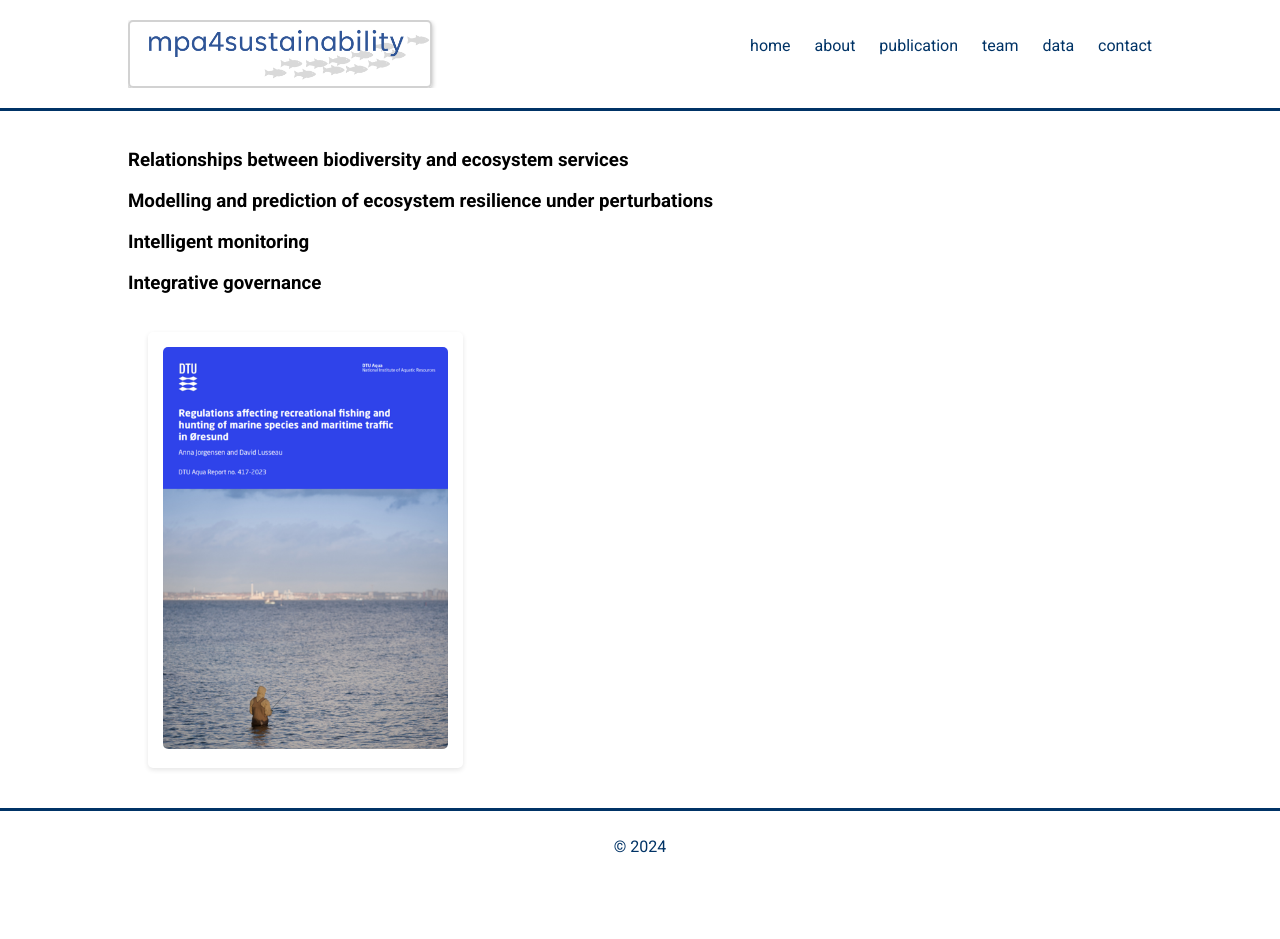
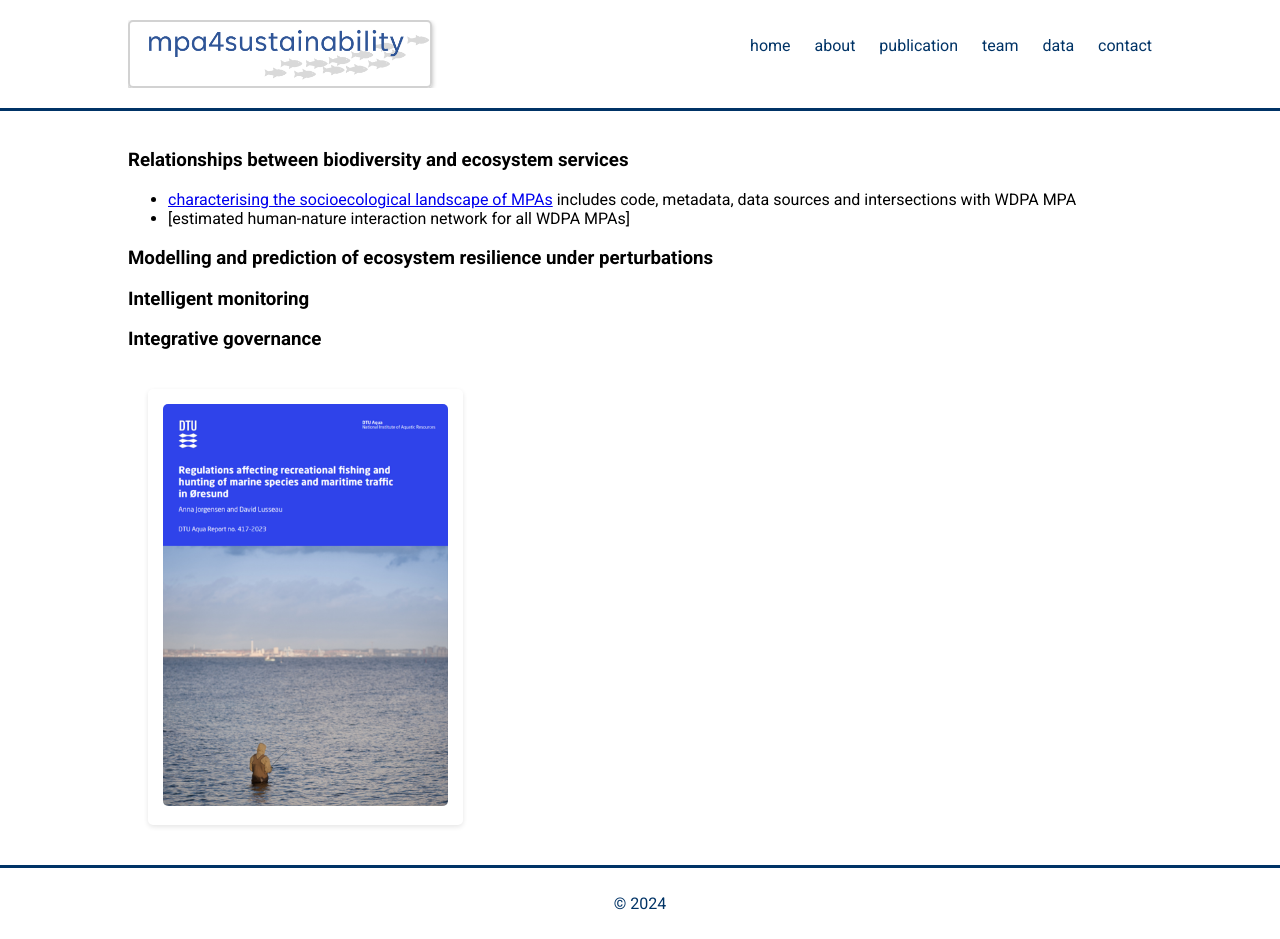
Before and after one commit to dlusseau/mpa4sustainability.github.io, a Jekyll site: the page built from public_data.md, in a window 1280 px wide. Built offline with Jekyll 4.4.1, drawn with Linux system fonts in a browser that asks for light colours; before the commit the page ends 900 px from its top, so only the background shows below that.

Commit message:
Update public_data.md

```diff
--- a/public_data.md
+++ b/public_data.md
@@ -4,6 +4,8 @@
 ---
 
 <h3 id="WP1"> Relationships between biodiversity and ecosystem services </h3>
+* [characterising the socioecological landscape of MPAs](https://figshare.com/s/54467a4ca9d098d5cefa) includes code, metadata, data sources and intersections with WDPA MPA
+* [estimated human-nature interaction network for all WDPA MPAs]
 
 <h3 id="WP2"> Modelling and prediction of ecosystem resilience under perturbations </h3>
 
```
